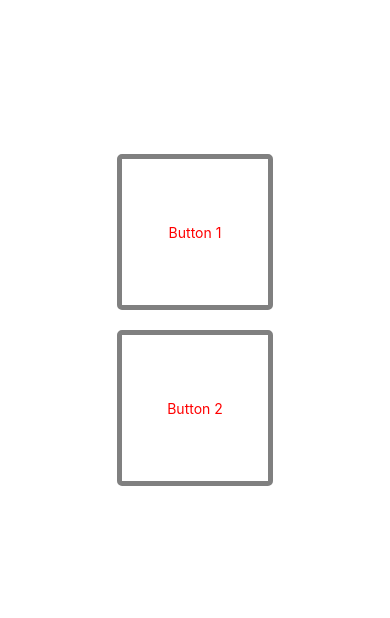
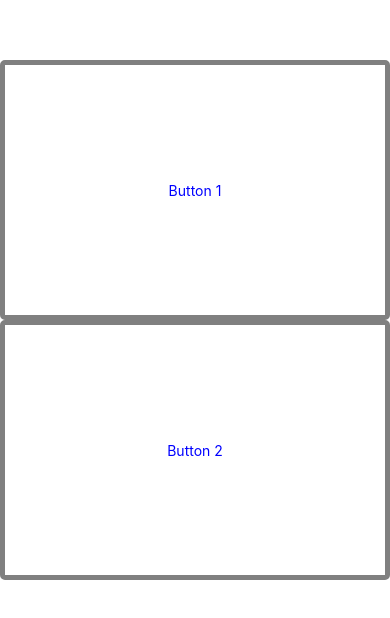
Before and after one commit to AllioNicholas/ClipSync, a React Native app: screen / in a window 390 px wide. Shown: the part 102-720 px from the top of the page. Built offline with nearby package versions, Linux system fonts and the light colour scheme.

Commit message:
UI styling buttons

```diff
--- a/src/components/Content/components/ActionButton/index.jsx
+++ b/src/components/Content/components/ActionButton/index.jsx
@@ -7,14 +7,13 @@ const StyledTouchableView = styled.TouchableOpacity`
   align-items: center;
   border-color: grey;
   border-width: 5;
-  aspect-ratio: 1;
-  width: 40%;
-  margin: 10px;
+  aspect-ratio: 1.5;
+  width: 100%;
   border-radius: 5;
 `;
 
 const StyledText = styled.Text`
-  color: red;
+  color: blue;
 `;
 
 type Props = {
```
